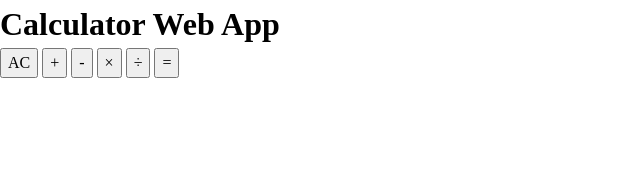
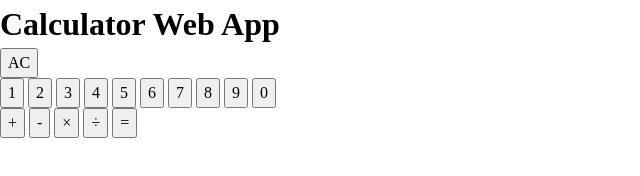
Before and after one commit to yomsi-thd/odin-calculator, a plain HTML site: page index.html in a window 1280 px wide. Shown: the whole page, without its empty margins (0-640 px from the left). Drawn offline with Linux system fonts and the light colour scheme.

Commit message:
Add empty number buttons to HTML calculator

```diff
--- a/index.html
+++ b/index.html
@@ -11,6 +11,18 @@
     <h1>Calculator Web App</h1>
     <div id="display"></div>
     <button id="clear">AC</button>
+    <div class="numbers">
+        <button>1</button>
+        <button>2</button>
+        <button>3</button>
+        <button>4</button>
+        <button>5</button>
+        <button>6</button>
+        <button>7</button>
+        <button>8</button>
+        <button>9</button>
+        <button>0</button>
+    </div>
     <button class="operator" id="plus">+</button>
     <button class="operator" id="minus">-</button>
     <button class="operator" id="multiply">×</button>
```
